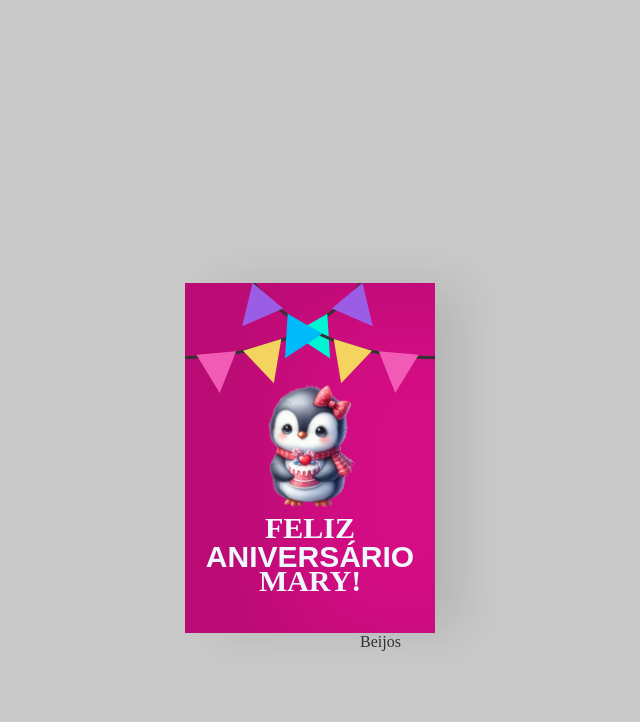
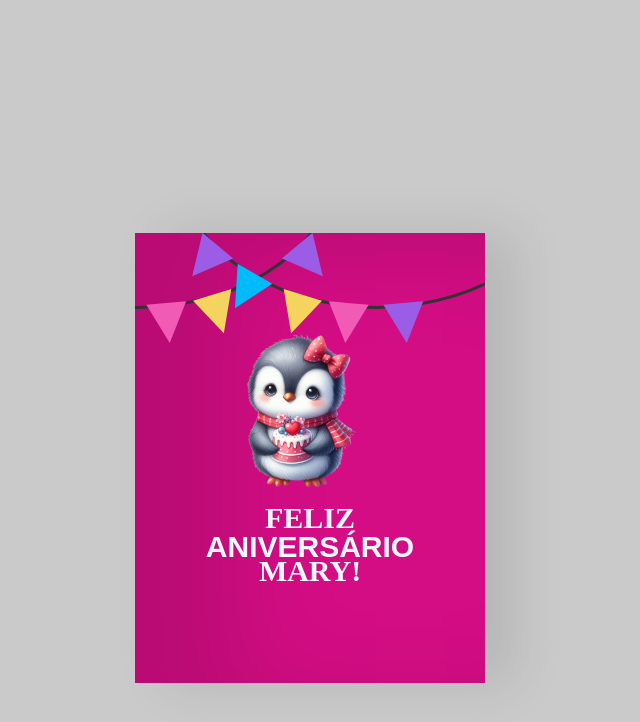
Before and after one commit to bagil01/CardHappyBirthday-main, a plain HTML site: page feliz-niver-mary/index.html in a window 1280 px wide. Shown: the part 150-872 px from the top of the page, without its empty margins (330-970 px from the left). Drawn offline with Linux system fonts and the light colour scheme.

Commit message:
ajuste finais

```diff
--- a/feliz-niver-mary/css/style.css
+++ b/feliz-niver-mary/css/style.css
@@ -28,8 +28,8 @@ body {
   /*Create the card container*/
   .birthdayCard {
     position: relative;
-    width: 250px;
-    height:350px;
+    width: 350px;
+    height:450px;
     cursor: pointer;
     transform-style: preserve-3d;
     transform: perspective(2500px);
@@ -70,8 +70,8 @@ body {
   .cardFront {
     position: relative;
     background-color: #d40d84;
-    width: 250px;
-    height:350px;
+    width: 350px;
+    height:450px;
     overflow: hidden;
     transform-origin: left;
     box-shadow: inset 100px 20px 100px rgba(0,0,0,.13), 30px 0 50px rgba(0,0,0,0.1);
@@ -91,10 +91,12 @@ body {
 
   .happy {
     top:198px;
+    margin-top: 70px;
   }
 
   .toyou {
     top:123px;
+    margin-top: 30px;
   }
 
   .bday {
@@ -157,6 +159,14 @@ body {
     transform: rotate(-40deg);
   }
 
+  .decorationsTwo::before{
+    border-top: 40px solid #9b5de5;
+    top:300px;
+    left:450px;
+    transform: rotate(-5deg);
+    z-index: 1;
+  }
+
   .wrap-decoTwo {
     transform: scaleX(-1);
     position: absolute;
@@ -180,9 +190,6 @@ body {
   }
 
 
-
-
-
   .flame {
     position: absolute;
     background-color: #fb5607;
@@ -199,8 +206,8 @@ body {
   .cardInside {
     position: absolute;
     background-color:#f15bb5;
-    width: 250px;
-    height:350px;
+    width: 350px;
+    height:450px;
     z-index:-1;
     left:0;
     top:0;
@@ -222,6 +229,8 @@ body {
   p {
     font-family: 'Brush Script MT';
     color: #333;
+    font-size: 20px;
+    text-align: justify;
   }
 
   .name {
@@ -230,13 +239,13 @@ body {
 
   /* Ajuste para a imagem de substituição */
   .substitute-image {
-    width: 80%; /* Define a largura como 80% do contêiner */
+    width: 100%; /* Define a largura como 80% do contêiner */
     height: auto; /* Mantém a proporção da imagem */
-    max-height: 150px; /* Define uma altura máxima */
+    max-height: 180px; /* Define uma altura máxima */
     border-radius: 10px; /* Contorno arredondado */
     position: absolute;
-    top: -50px; /* Centraliza verticalmente */
-    left: 50%; /* Centraliza horizontalmente */
+    top: -35px; /* Centraliza verticalmente */
+    left: 80%; /* Centraliza horizontalmente */
     transform: translate(-50%, -50%); /* Move para o centro exato */
     object-fit: contain; /* Ajusta a imagem dentro do contêiner sem cortar */
   }
```
Also changed, not shown: 1 other file.
